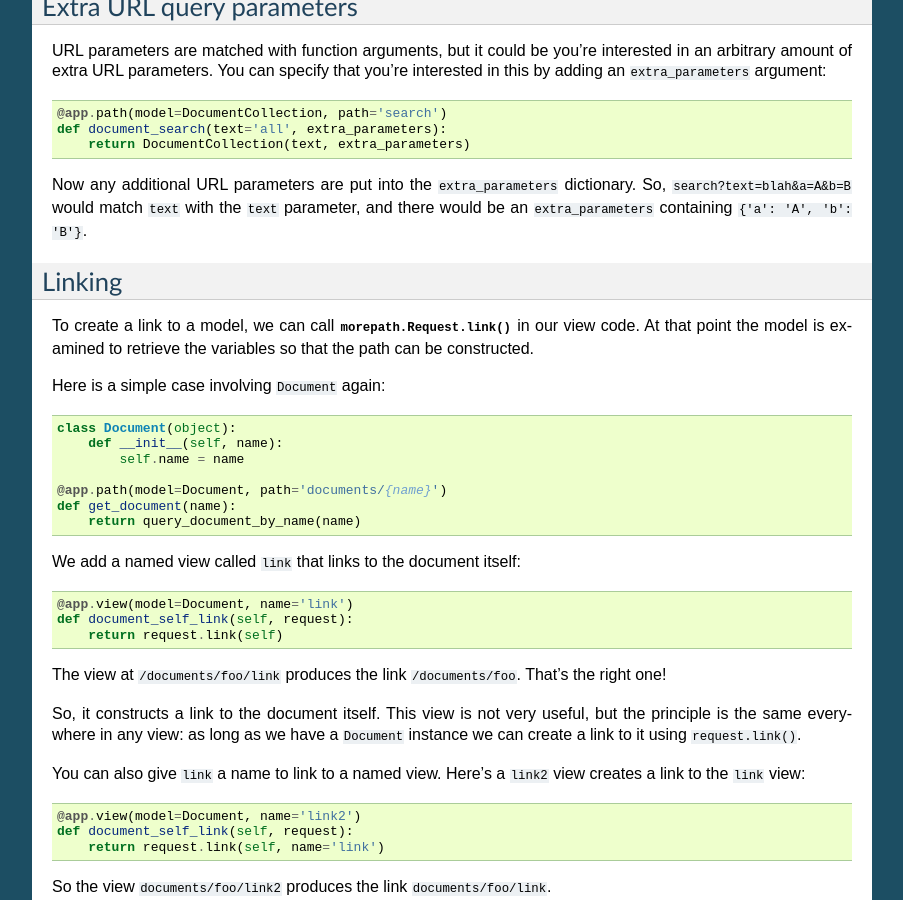
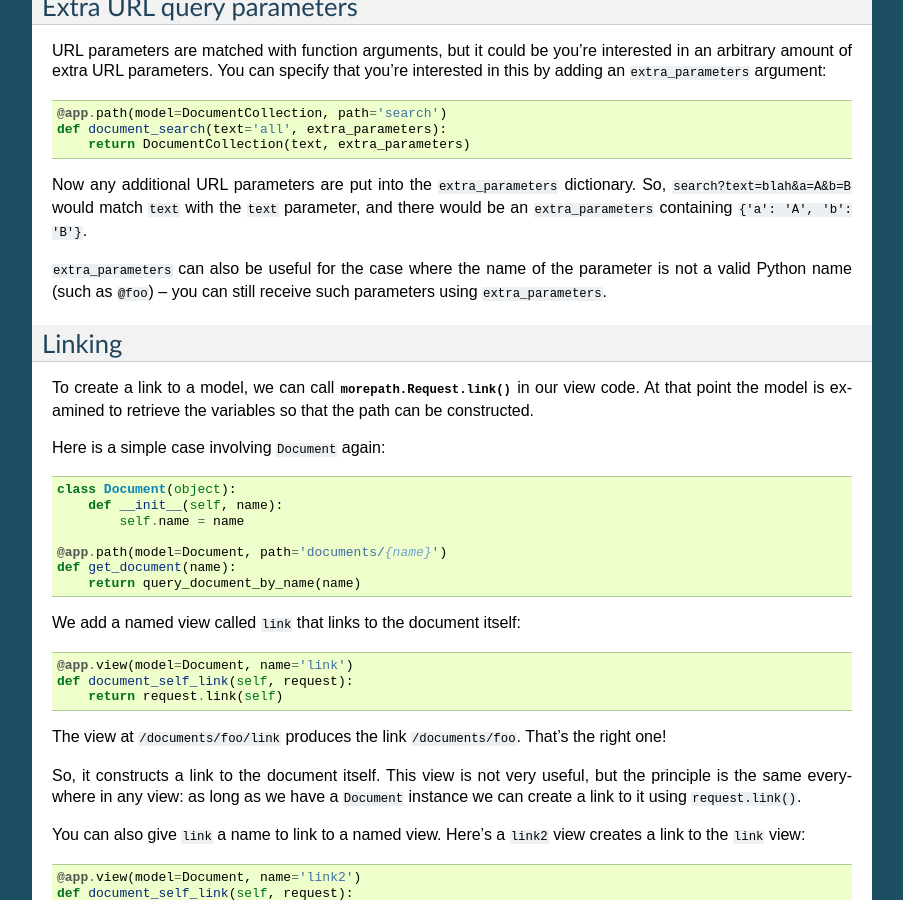
Before and after one commit to morepath/morepath, a Sphinx documentation site: the page built from doc/paths_and_linking.rst, in a window 1280 px wide and 900 px high, scrolled down 2497 px. Shown: the whole window, without its empty margins (198-1101 px from the left). Built offline with Sphinx 7.4.7, drawn with Linux system fonts in a browser that asks for light colours; some of the changed text lies outside the part shown.

Commit message:
Add a note on how to deal with URL parameters that are not Python names.

```diff
--- a/CHANGES.txt
+++ b/CHANGES.txt
@@ -21,6 +21,11 @@ CHANGES
 
 - Upgraded to a newer version of Reg for ``@reg.classgeneric`` support
   as well as performance improvements.
+
+- Add a note in the documentation on how to deal with URL parameters
+  that are not Python names (such as ``foo@``, or ``blah[]``). You can
+  use a combination of ``extra_parameters`` and ``get_converters`` to
+  handle them.
 
 0.4.1 (2014-07-08)
 ==================
--- a/doc/paths_and_linking.rst
+++ b/doc/paths_and_linking.rst
@@ -159,6 +159,10 @@ Now any additional URL parameters are put into the
 ``extra_parameters`` dictionary. So, ``search?text=blah&a=A&b=B`` would
 match ``text`` with the ``text`` parameter, and there would be an
 ``extra_parameters`` containing ``{'a': 'A', 'b': 'B'}``.
+
+``extra_parameters`` can also be useful for the case where the name of
+the parameter is not a valid Python name (such as ``@foo``) -- you can
+still receive such parameters using ``extra_parameters``.
 
 Linking
 -------
@@ -601,7 +605,9 @@ is converted to an ``int``.
 
 You can combine ``converters`` and ``get_converters``. If you use
 both, ``get_converters`` will override any converters also defined in
-the static ``converters``.
+the static ``converters``. This can also be useful for dealing with
+URL parameters that are not valid Python names, such as ``@foo`` or
+``foo[]``; these can still be converted using ``get_converters``.
 
 Required
 --------
```
